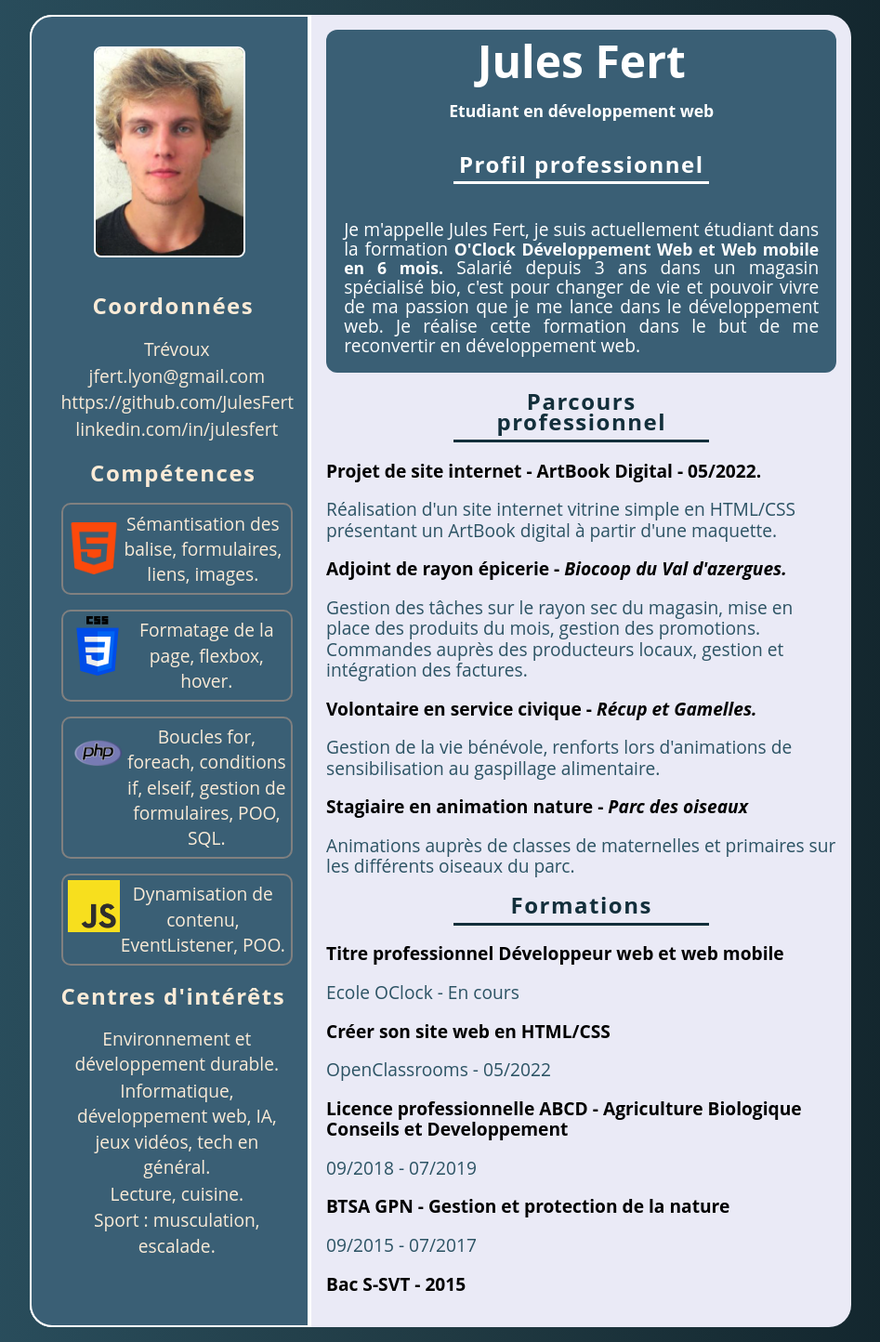
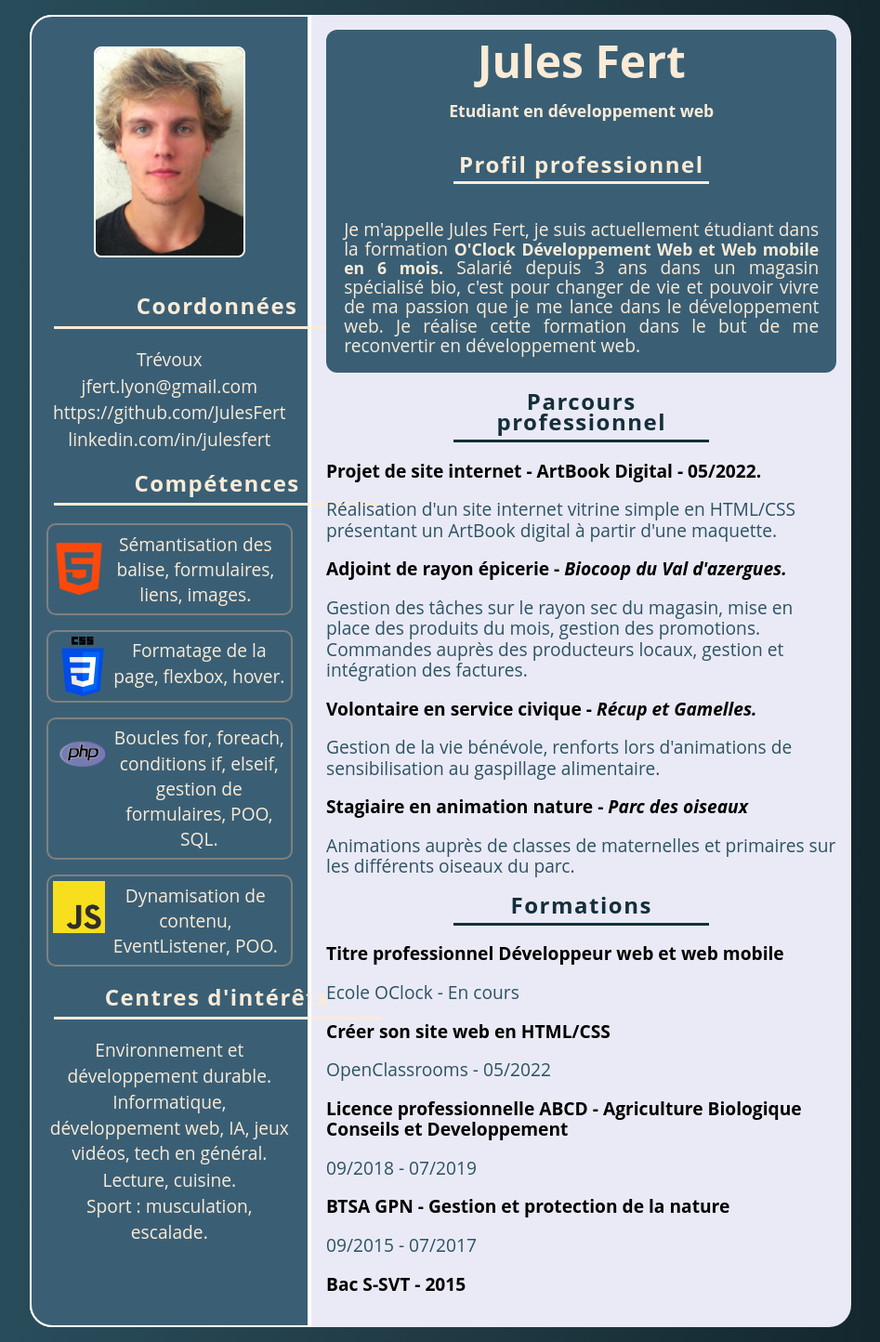
Before and after one commit to JulesFert/JulesFert.github.io, a PHP site: page / in a window 1280 px wide. Shown: the whole page at 93% size, without its empty margins (166-1113 px from the left). Run offline with PHP 8.4, Linux system fonts and the light colour scheme.

Commit message:
cv jules couleur ok

```diff
--- a/style.cv.css
+++ b/style.cv.css
@@ -42,7 +42,7 @@ body {
 .intro__title {
     margin-top: 0;
     text-align: center;
-    color: white;
+    color: antiquewhite;
     font-size: 3rem;
     padding-top: 1.5rem;
 }
@@ -54,7 +54,7 @@ body {
 
 .intro__subtitle mark {
     background-color: rgb(58, 95, 117);
-    color: white;
+    color: antiquewhite;
 }
 
 p {
@@ -79,20 +79,22 @@ strong, mark {
 
 .intro__text {
     text-align: justify;
-    color: white;
+    color: antiquewhite;
     padding: 1.2rem;
 }
 
 .intro__title2 {
-    color: white;
-    border-bottom: 3px solid #ffffff;
+    color: antiquewhite;
+    border-bottom: 3px solid antiquewhite;
 }
 
 .left__title {
     color: antiquewhite;
     font-size: 1.5rem;
     letter-spacing: 1.5px;
-    /* border-bottom: 2px solid #132f3b; */
+    border-bottom: 3px solid antiquewhite;
+    width: 22rem;
+    padding-bottom: 8px;;
 
 }
 
@@ -127,7 +129,7 @@ strong, mark {
 }
 
 .left-content ul {
-    padding-left: 1rem;
+    padding-left: 0;
 }
 
 .left-content li {
```
